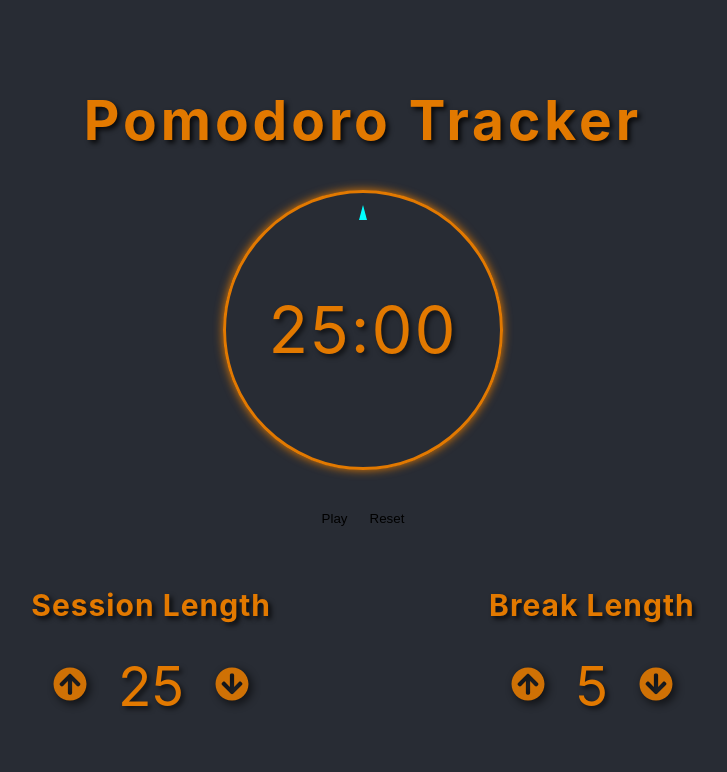
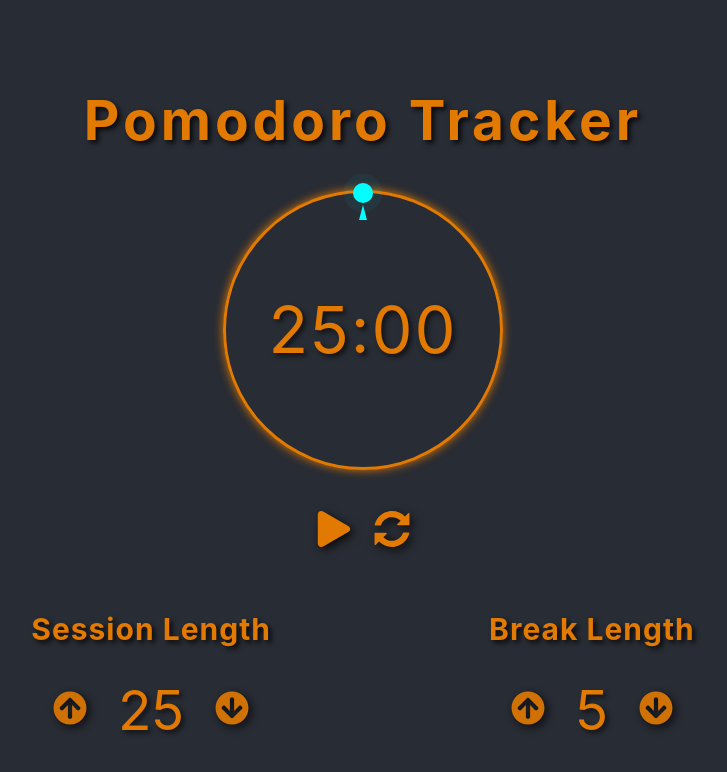
Before and after one commit to ianto3/pomodoro, a React (Create React App) app: page / in a window 1280 px wide. Shown: the top 772 px of the page, without its empty margins (277-1004 px from the left). Built offline with nearby package versions, Linux system fonts and the light colour scheme.

Commit message:
Setting up timer animation

```diff
--- a/src/components/Timer.js
+++ b/src/components/Timer.js
@@ -5,11 +5,13 @@ const Timer = ({ sessionLength, breakLength, isTimerRunning }) => {
 
     const sessionTime = "session";
     const breakTime = "break";
+    const timerIndicator = document.querySelector(".time-indicator");
 
     const [play, setPlay] = useState(false);
     const [minutes, setMinutes] = useState(sessionLength);
     const [seconds, setSeconds] = useState(0);
     const [phase, setPhase] = useState(sessionTime);
+    const [totalDeg, setTotalDeg] = useState(0);
 
 
     // Add 0 before digit if needed for display
@@ -17,6 +19,23 @@ const Timer = ({ sessionLength, breakLength, isTimerRunning }) => {
         return num < 10 ? "0" + num : num;
     }
 
+    const rotateIndicator = (phase, minutes, seconds) => {
+        const totalTime = (phase === sessionTime ? sessionLength : breakLength) * 60;
+        const degreeTick = 360 / totalTime;
+        const timeElapsed = totalTime - (minutes * 60 + seconds) + 1;
+        const newDegPosition = timeElapsed * degreeTick;
+
+        if (newDegPosition >= 360) {
+            timerIndicator.style.transform = `rotate(${totalDeg + 360}deg)`;
+
+        } else {
+            timerIndicator.style.transform = `rotate(${totalDeg + newDegPosition}deg)`;
+        }
+
+        if (minutes === 0 && seconds === 0) {
+            setTotalDeg(prevTotalDeg => prevTotalDeg + 360);
+        }
+    }
 
     // Control deactivation of timer settings while running countdown
     useEffect(() => {
@@ -62,6 +81,7 @@ const Timer = ({ sessionLength, breakLength, isTimerRunning }) => {
         } else {
             setSeconds(prevSec => prevSec - 1);
         }
+        rotateIndicator(phase, minutes, seconds);
     }
 
     useInterval(counter, play ? 1000 : null);
@@ -73,17 +93,25 @@ const Timer = ({ sessionLength, breakLength, isTimerRunning }) => {
         setPhase(sessionTime);
         setMinutes(sessionLength);
         setSeconds(0);
+        timerIndicator.style.transform = `rotate(${totalDeg}deg)`;
     }
 
 
     return (
         <>
             <div className="time-display">
-                <span className="time">{pad(minutes)}:{pad(seconds)}</span>
+                <div className="time-indicator"></div>
+                {(minutes === 0 && seconds < 10)
+                    ? <span className="time final-countdown">{seconds}</span>
+                    : <span className="time">{pad(minutes)}:{pad(seconds)}</span>}
             </div>
             <div className="timer-btns">
-                <button className="play-btn" onClick={() => setPlay(!play)}>Play</button>
-                <button className="reset-btn" onClick={reset}>Reset</button>
+                <button className="play-btn" onClick={() => setPlay(!play)}>
+                    <img src={process.env.PUBLIC_URL + `/assets/icons/${play ? "pause" : "play"}.svg`} />
+                </button>
+                <button className="reset-btn" onClick={reset}>
+                    <img src={process.env.PUBLIC_URL + `/assets/icons/reset.svg`} />
+                </button>
             </div>
 
         </>
```
